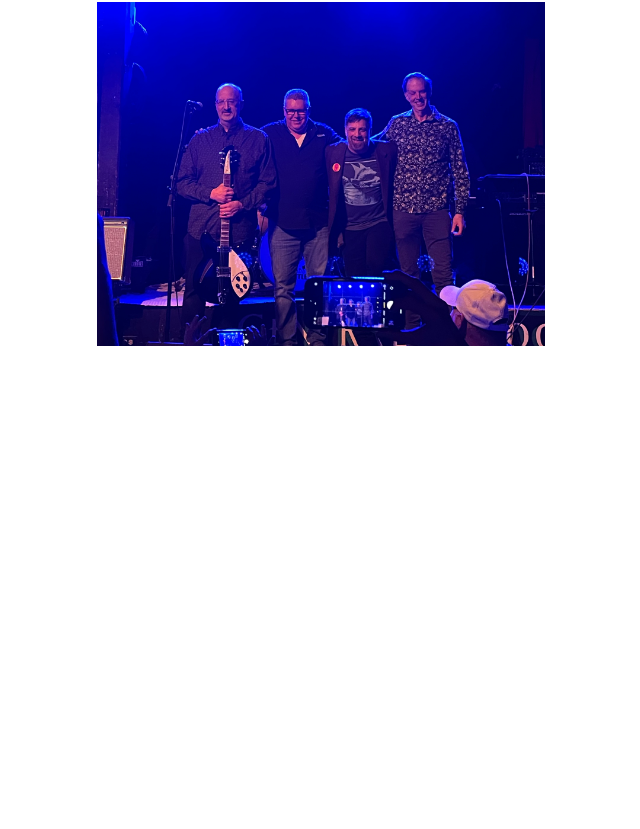
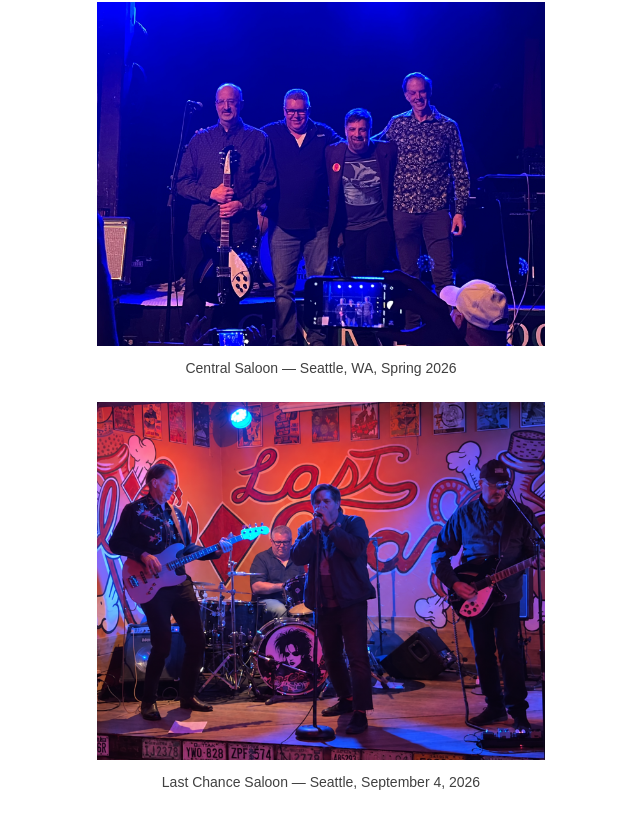
Before and after one commit to edtremsaga/vibey-pers-profile, a Next.js app: page /drvr8/photos in a window 1280 px wide. Shown: the part 547-1376 px from the top of the page, without its empty margins (319-959 px from the left). Before the commit the page ends 933 px from the top, so only its background shows below. Built offline with nearby package versions, Linux system fonts and the light colour scheme.

Commit message:
Add DRVR.8 Live Shows photos

```diff
--- a/src/app/drvr8/photos/page.tsx
+++ b/src/app/drvr8/photos/page.tsx
@@ -68,15 +68,34 @@ export default function Drvr8PhotosPage() {
           <h1 className="text-2xl font-semibold tracking-tight text-[#087f8c]">
             Live Shows
           </h1>
+          <figure className="mt-6">
             <Image
               src="/drvr8/central-saloon-band-original.jpg"
-            alt="The four members of DRVR.8 together on stage at the Central Saloon under blue lights."
+              alt="The four members of DRVR.8 together on stage under blue lights at the Central Saloon in Seattle, WA, in spring 2026."
               width={3024}
               height={4032}
               quality={90}
               sizes="(max-width: 496px) calc(100vw - 48px), 448px"
-            className="mt-6 aspect-[100/77] w-full object-cover object-[center_78%]"
+              className="aspect-[100/77] w-full object-cover object-[center_78%]"
             />
+            <figcaption className="mt-3 text-sm text-neutral-700">
+              Central Saloon — Seattle, WA, Spring 2026
+            </figcaption>
+          </figure>
+          <figure className="mt-6">
+            <Image
+              src="/drvr8/last-chance-saloon-2026-09-04.png"
+              alt="All four members of DRVR.8 performing at the Last Chance Saloon in Seattle on September 4, 2026."
+              width={1404}
+              height={1120}
+              quality={90}
+              sizes="(max-width: 496px) calc(100vw - 48px), 448px"
+              className="h-auto w-full"
+            />
+            <figcaption className="mt-3 text-sm text-neutral-700">
+              Last Chance Saloon — Seattle, September 4, 2026
+            </figcaption>
+          </figure>
         </section>
       </div>
     </main>
```
Also changed, not shown: public/drvr8/last-chance-saloon-2026-09-04.png (added). Lines whose indentation alone changed are shown as unchanged.
